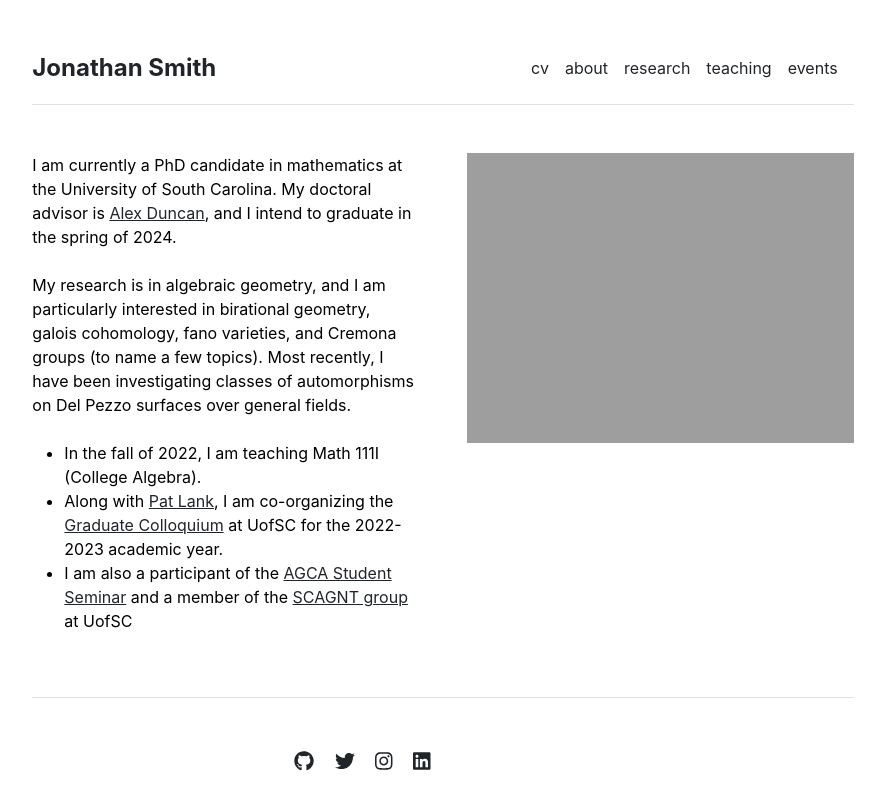
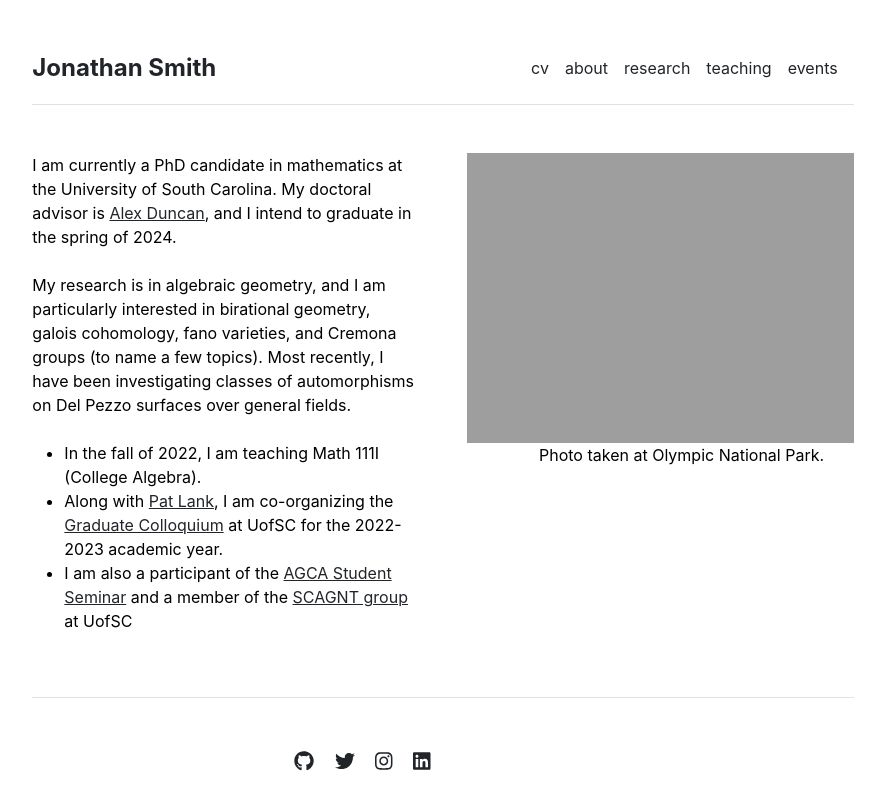
Before and after one commit to jonasmit15/jonasmit15.github.io, a Jekyll site: the page built from index.md, in a window 1280 px wide. Shown: the top 810 px of the page, without its empty margins (197-1082 px from the left). Built offline with Jekyll 4.4.1, drawn with Linux system fonts in a browser that asks for light colours.

Commit message:
Captioned profile photo

```diff
--- a/_layouts/home.html
+++ b/_layouts/home.html
@@ -23,5 +23,9 @@ layout: default
   </div>
   <div class="col-md-6">
     <img src="{{ site.github.url }}/assets/img/profile.jpg" alt="Home" width="100%">
+
+    <br>
+
+    &nbsp&nbsp&nbsp&nbsp&nbsp&nbsp&nbsp&nbsp&nbsp&nbsp&nbsp&nbsp&nbsp&nbsp&nbsp Photo taken at Olympic National Park.
   </div>
 </div>
```
